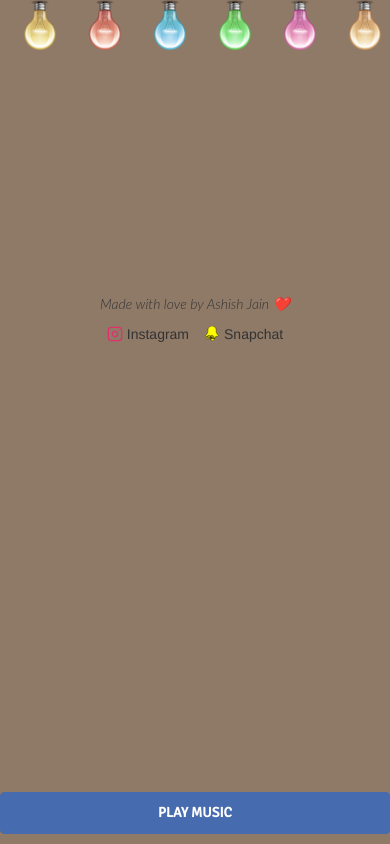
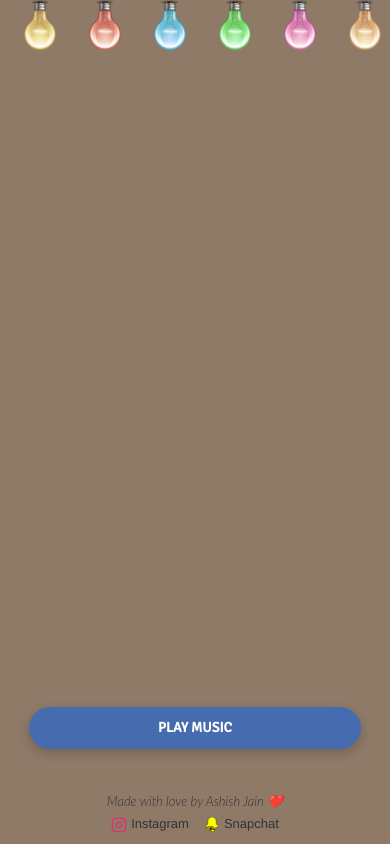
Before and after one commit to ashish-jain-here/birthday, a website: page index.html in a window 390 px wide. Both pictures are taken after a click on the button "TURN ON LIGHTS". Drawn offline with nearby package versions, Linux system fonts and the light colour scheme.

Commit message:
Enhance mobile UI: convert full-width buttons to elegant floating pills and pin footer perfectly to screen bottom

```diff
--- a/index.html
+++ b/index.html
@@ -225,24 +225,25 @@
 				}
 				@media (max-width: 768px) {
 					.custom-footer {
-						position: relative !important;
-						bottom: auto !important;
-						left: auto !important;
+						position: fixed !important;
+						bottom: 10px !important;
+						left: 0 !important;
 						display: flex !important;
 						flex-direction: column;
-						margin-top: 40px;
-						padding-bottom: 20px;
+						margin-top: 0;
+						padding-bottom: 0;
 						text-align: center;
+						width: 100vw;
 					}
 					.custom-footer .creator-info {
-						margin-bottom: 10px;
+						margin-bottom: 5px;
 					}
 					.custom-footer .social-links {
 						justify-content: center !important;
 						gap: 15px !important;
 					}
 					.custom-footer p, .custom-footer a {
-						font-size: 14px !important;
+						font-size: 13px !important;
 					}
 				}
 			</style>
@@ -261,7 +262,7 @@
 				</div>
 				` : ''}
 			</div>`;
-			$('.container').append(footerHtml);
+			$('body').append(footerHtml);
 		}
 	});
 </script>
--- a/stylesheet.css
+++ b/stylesheet.css
@@ -1338,8 +1338,14 @@ audio {
         font-size: 18px; /* Smaller font for mobile */
     }
     .btn-primary {
-        width: 100%; /* Full width buttons on mobile for easier clicking */
-        margin-bottom: 10px;
+        width: 85%; /* Slightly smaller than full width */
+        margin: 0 auto 15px auto; /* Centered */
+        border-radius: 30px; /* Modern pill shape */
+        box-shadow: 0 4px 12px rgba(0,0,0,0.2);
+        display: block;
+    }
+    .navbar-fixed-bottom {
+        bottom: 80px; /* Lift up to leave space for the footer */
     }
     .cake {
         transform: scale(0.6); /* Scale down cake on mobile */
```
